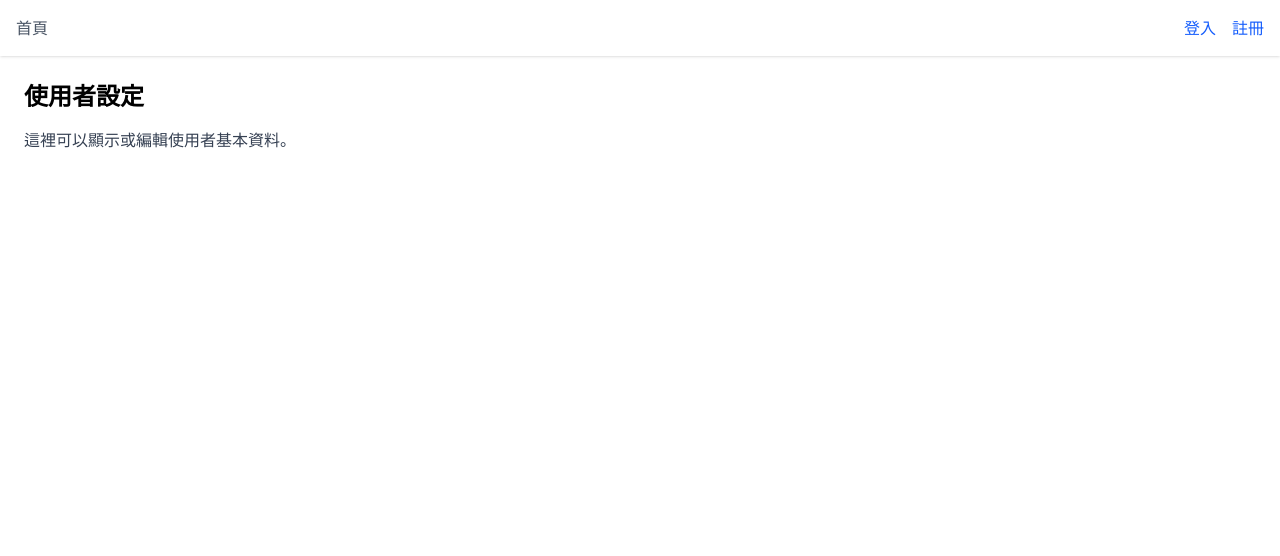
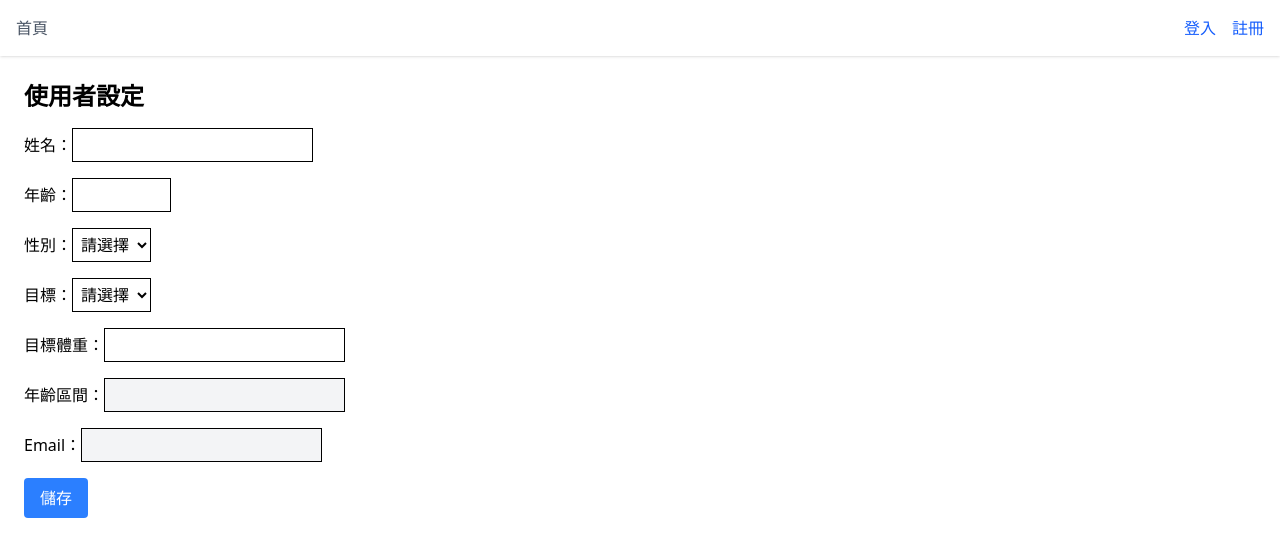
Before and after one commit to kurumi0512/healthy-life-ui, a React (Vite) app: page /profile in a window 1280 px wide. Shown: the top 556 px of the page. Built offline with nearby package versions, Linux system fonts and the light colour scheme; no server answers.

Commit message:
250522 16:27

```diff
--- a/src/auth/AuthContext.jsx
+++ b/src/auth/AuthContext.jsx
@@ -20,7 +20,7 @@ export const AuthProvider = ({ children }) => {
     if (response.ok) {
       console.log("✅ 登入成功，後端回傳 user：", result.user);
       setUser(result.user);
-        return { success: true };
+      return { success: true, user: result.user }; // ✅ 加這個！
     } else {
       return { success: false, message: result.message };
     }
--- a/src/components/Navbar.jsx
+++ b/src/components/Navbar.jsx
@@ -5,7 +5,6 @@ import { useAuth } from '../auth/AuthContext';
 function Navbar() {
   const { user, logout } = useAuth();
   const navigate = useNavigate();
-
   const [isOpen, setIsOpen] = useState(false);
 
   const navItemStyle = ({ isActive }) =>
@@ -68,6 +67,7 @@ function Navbar() {
           {user ? (
             <>
               <span className="text-gray-700">您好，{user.username}</span>
+              <NavLink to="/profile" className="text-blue-600 hover:underline">使用者設定</NavLink>
               <button
                 onClick={handleLogout}
                 className="bg-red-500 text-white px-3 py-1 rounded"
@@ -90,6 +90,7 @@ function Navbar() {
           {user ? (
             <>
               <span className="text-gray-700">您好，{user.username}</span>
+              <NavLink to="/profile" className="text-blue-600 hover:underline" onClick={handleLinkClick}>使用者設定</NavLink>
               <button
                 onClick={handleLogout}
                 className="bg-red-500 text-white px-3 py-1 rounded"
--- a/src/pages/LoginPage.jsx
+++ b/src/pages/LoginPage.jsx
@@ -9,7 +9,7 @@ function LoginPage() {
   const [captchaImage, setCaptchaImage] = useState('http://localhost:8082/rest/health/captcha');
   const [errors, setErrors] = useState({});
 
-  const { login, user } = useAuth(); // ✅ 加入 user 狀態
+  const { login, user } = useAuth(); // ✅ user 狀態來自 context
   const navigate = useNavigate();
 
   const refreshCaptcha = () => {
@@ -33,14 +33,16 @@ function LoginPage() {
     const result = await login({ username, password, captcha });
 
     if (result.success) {
-      console.log('✅ 登入成功，導向首頁');
+      const user = result.user;
+      console.log('✅ 登入成功使用者資料：', user); // ✅ 檢查 userCompleted 是否存在
 
-      // ✅ 等待 user 狀態更新後再導頁
       setTimeout(() => {
-        if (user?.role === "ADMIN") {
+        if (user.role === "ADMIN") {
           navigate("/admin/dashboard");
+        } else if (!user.userCompleted) {
+          navigate("/profile"); // 👈 沒填過個人資料 → 導向會員中心
         } else {
-          navigate("/home");
+          navigate("/home"); // 👈 資料完整 → 進入主頁
         }
       }, 300);
     } else {
--- a/src/pages/ProfilePage.jsx
+++ b/src/pages/ProfilePage.jsx
@@ -1,13 +1,122 @@
-import React from 'react';
+import React, { useEffect, useState } from 'react';
+import { useNavigate } from 'react-router-dom';
 
-function ProfilePage () {
+function ProfilePage() {
+  const [form, setForm] = useState({
+    name: '',
+    age: '',
+    gender: '',
+    goal: '',
+    targetWeight: '',
+    ageGroup: '',
+    email: ''
+  });
+
+  const navigate = useNavigate();
+
+  useEffect(() => {
+    fetch('http://localhost:8082/rest/profile', {
+      credentials: 'include'
+    })
+      .then(res => res.json())
+      .then(data => setForm(data));
+  }, []);
+
+  const handleChange = e => {
+    const { name, value } = e.target;
+    const updatedForm = { ...form, [name]: value };
+
+    // 自動設定年齡群組
+    if (name === "age") {
+      const ageNum = parseInt(value, 10);
+      let ageGroup = "";
+
+      if (ageNum >= 0 && ageNum <= 12) ageGroup = "兒童";
+      else if (ageNum <= 19) ageGroup = "青少年";
+      else if (ageNum <= 29) ageGroup = "青年";
+      else if (ageNum <= 64) ageGroup = "壯年";
+      else if (ageNum >= 65) ageGroup = "老年";
+
+      updatedForm.ageGroup = ageGroup;
+    }
+
+    setForm(updatedForm);
+  };
+
+  const handleSubmit = e => {
+    e.preventDefault();
+    fetch('http://localhost:8082/rest/profile', {
+      method: 'PUT',
+      headers: { 'Content-Type': 'application/json' },
+      credentials: 'include',
+      body: JSON.stringify(form)
+    })
+      .then(() => {
+        alert('更新成功！');
+        navigate('/Weight'); // ✅ 儲存後導向體重紀錄
+      });
+  };
+
   return (
     <div className="p-6">
       <h1 className="text-2xl font-bold mb-4">使用者設定</h1>
-      {/* 放個人資訊編輯表單或顯示資訊 */}
-      <p className="text-gray-700">這裡可以顯示或編輯使用者基本資料。</p>
+      <form onSubmit={handleSubmit} className="space-y-4">
+        <div>
+          <label>姓名：</label>
+          <input name="name" value={form.name} onChange={handleChange} className="border p-1" />
+        </div>
+        <div>
+          <label>年齡：</label>
+          <input
+            name="age"
+            type="number"
+            min="0"
+            max="100"
+            value={form.age}
+            onChange={handleChange}
+            className="border p-1"
+          />
+        </div>
+        <div>
+          <label>性別：</label>
+          <select name="gender" value={form.gender} onChange={handleChange} className="border p-1">
+            <option value="">請選擇</option>
+            <option value="男">男</option>
+            <option value="女">女</option>
+          </select>
+        </div>
+        <div>
+          <label>目標：</label>
+          <select name="goal" value={form.goal} onChange={handleChange} className="border p-1">
+            <option value="">請選擇</option>
+            <option value="減脂">減脂</option>
+            <option value="增肌">增肌</option>
+            <option value="維持">維持</option>
+          </select>
+        </div>
+        <div>
+          <label>目標體重：</label>
+          <input
+            name="targetWeight"
+            type="number"
+            min="0"
+            value={form.targetWeight}
+            onChange={handleChange}
+            className="border p-1"
+          />
+        </div>
+        <div>
+          <label>年齡區間：</label>
+          <input name="ageGroup" value={form.ageGroup} disabled className="border p-1 bg-gray-100" />
+        </div>
+        <div>
+          <label>Email：</label>
+          <input value={form.email} disabled className="border p-1 bg-gray-100" />
+        </div>
+        <button type="submit" className="bg-blue-500 text-white px-4 py-2 rounded">儲存</button>
+      </form>
     </div>
   );
-};
+}
 
 export default ProfilePage;
```
Lines whose indentation alone changed are shown as unchanged.
